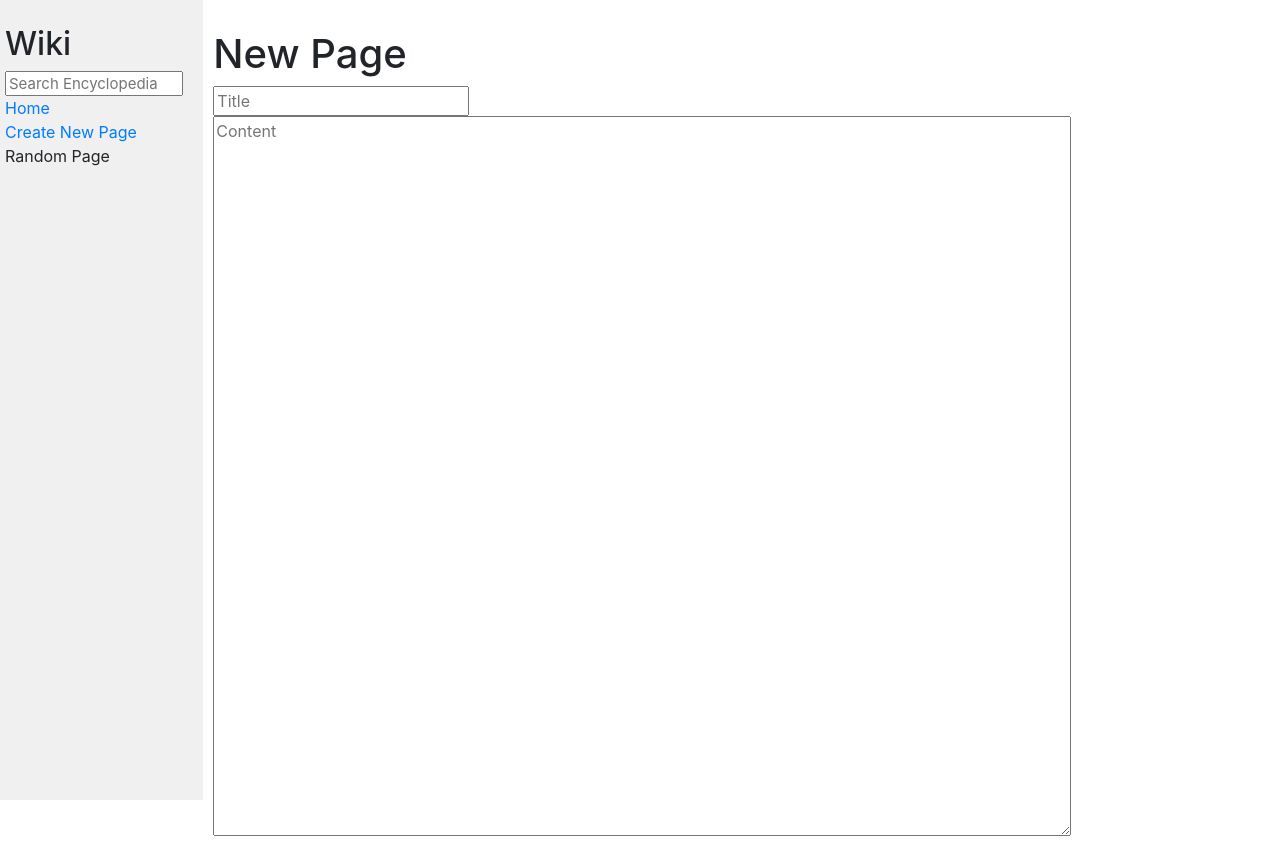
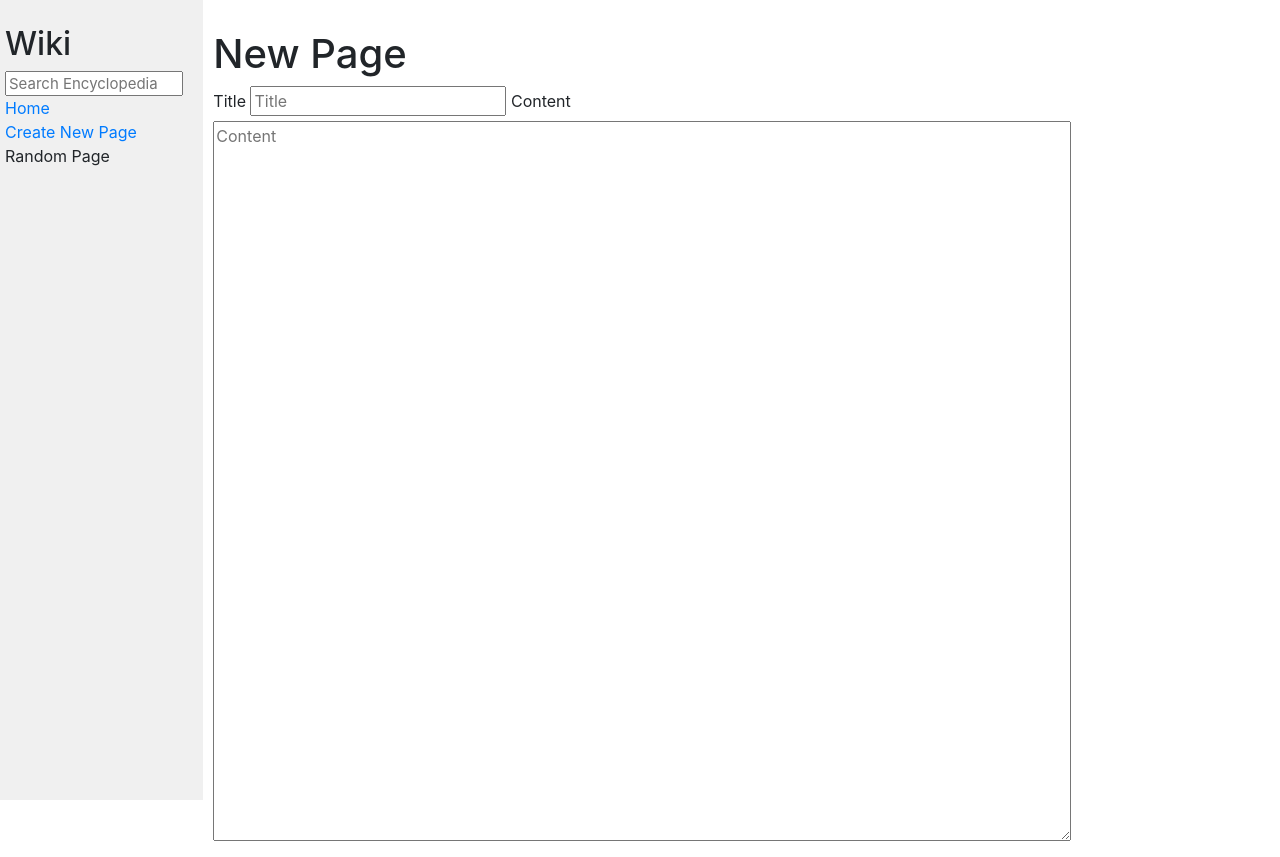
Before and after one commit to kylekce/CS50w, a Django app: page /create/ in a window 1280 px wide. Before the commit the page ends 836 px from the top, so only its background shows below. Run offline with Django 3.2, Linux system fonts and the light colour scheme; some libraries are stand-ins or nearby versions.

Commit message:
Apr 15, 2023, 5:17 AM

```diff
--- a/Project 1/wiki/encyclopedia/templates/encyclopedia/create.html
+++ b/Project 1/wiki/encyclopedia/templates/encyclopedia/create.html
@@ -8,8 +8,10 @@
     <h1>New Page</h1>
 
     <form action="{% url 'create' %}" method="POST">
+    <label for="title">Title</label>
     <input type="text" name="title" placeholder="Title">
-    <textarea name="content" placeholder="Content"></textarea>
+    <label for="content">Content</label>
+    <textarea name="content" rows="4" col="50" placeholder="Content"></textarea>
     </form>
 
 {% endblock %}
```
